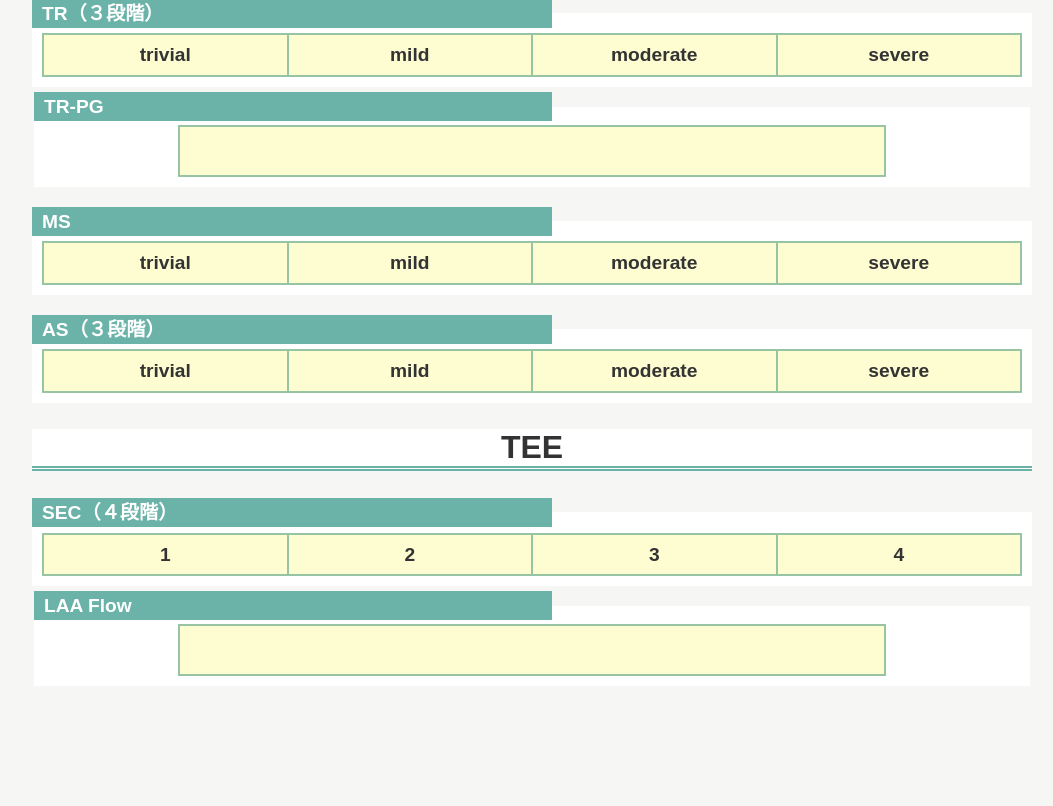
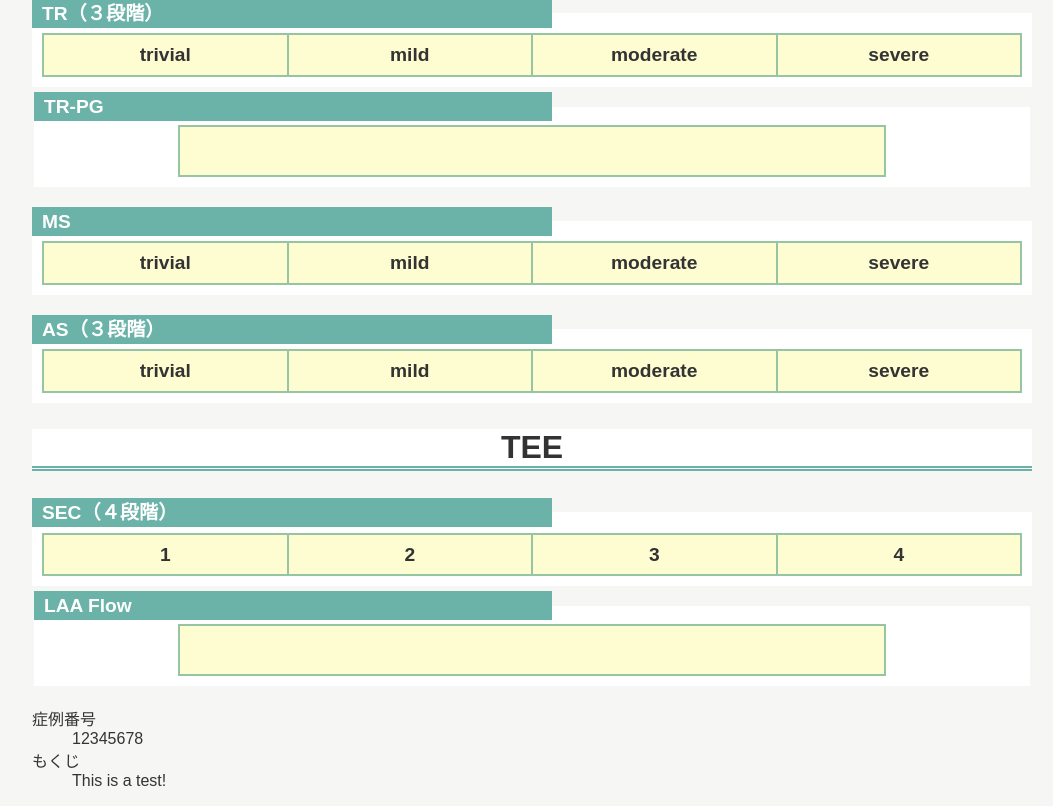
Before and after one commit to posmoda/abldb-ui, a Vue app: page /register in a window 1280 px wide. Shown: the part 8655-9461 px from the top of the page, without its empty margins (108-1161 px from the left). Before the commit the page ends 9361 px from the top, so only its background shows below. Built offline with nearby package versions, Linux system fonts and the light colour scheme.

Commit message:
oonishi lion

```diff
--- /dev/null
+++ b/src/components/PageInformation.vue
@@ -0,0 +1,23 @@
+<template>
+    <div class="pageInformation">
+        <dl>
+            <dt>症例番号</dt>
+            <dd>{{ patientId }}</dd>
+            <dt>もくじ</dt>
+            <dd>{{ contents }}</dd>
+        </dl>
+    </div>
+</template>
+<script>
+export default {
+    name: 'PageInformation',
+    props: [
+        'contents'
+    ],
+    computed: {
+        patientId() {
+            return this.$store.getters.patientId;
+        }
+    }
+}
+</script>
--- a/src/store/index.js
+++ b/src/store/index.js
@@ -4,15 +4,22 @@ import * as types from '@/store/mutation-type'
 
 Vue.use(Vuex)
 
+const getters = {
+    patientId: (state) => {
+        return state.patientId;
+    }
+}
+
 export default new Vuex.Store({
     state: {
-        patientId: null,
+        patientId: 12345678,
     },
     mutations: {
         [types.UPDATE_PATIENT_ID](state, newId){
             state.patientId = newId;
         },
     },
+    getters,
     actions: {
     },
     modules: {
--- a/src/views/Register.vue
+++ b/src/views/Register.vue
@@ -311,23 +311,27 @@
             </p>
         </section>
         <UCG></UCG>
+        <PageInformation v-bind:contents="contents"></PageInformation>
     </section>
 </template>
 
 <script>
 import UCG from '@/components/ucg.vue'
+import PageInformation from '@/components/PageInformation.vue'
 // @ is an alias to /src
 
 export default {
     name: 'Register',
     components: {
-        UCG
+        UCG,
+        PageInformation
     },
     data() {
         return {
             patient: {
                 patientSerialNumber: 0
-            }
+            },
+            contents: "This is a test!"
         }
     }
 }
```
